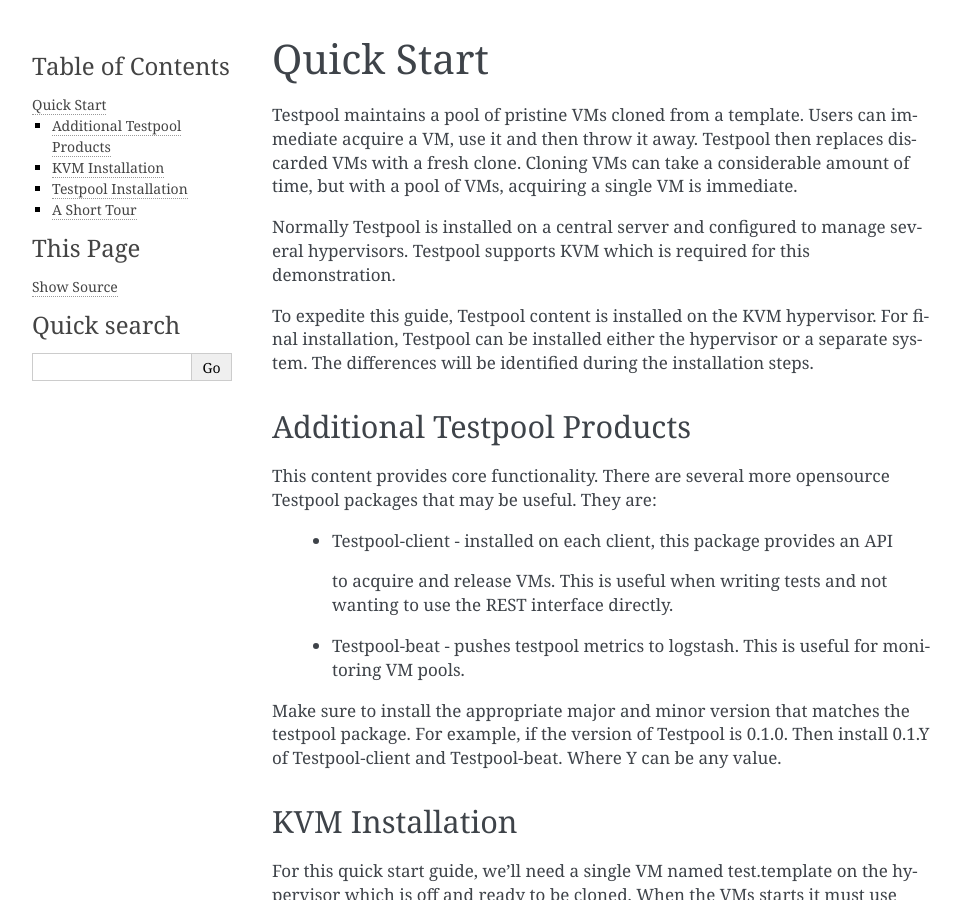
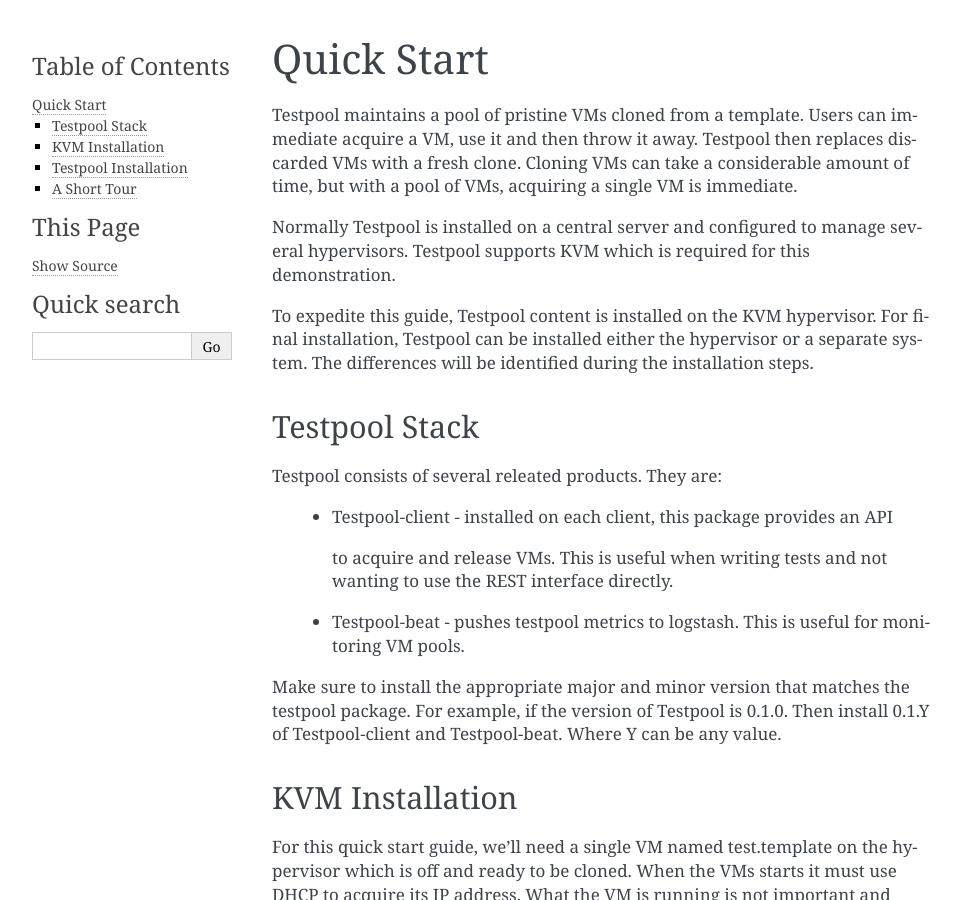
Before and after one commit to testcraftsman/testpool, a Sphinx documentation site: the page built from docs/source/quickstart.rst, in a window 1280 px wide and 900 px high. Shown: the whole window, without its empty margins (148-1109 px from the left). Built offline with Sphinx 7.4.7, drawn with Linux system fonts in a browser that asks for light colours.

Commit message:
define Testpool stack

```diff
--- a/docs/source/integration.rst
+++ b/docs/source/integration.rst
@@ -14,7 +14,7 @@ them to Logstash using Filebeat.
 ELK Installation
 ================
 
-ELK stack 5.3 is required which natively supports JSON FileBeat output. There
+ELK stack 5.5 is required which natively supports JSON FileBeat output. There
 are numerous sites to explain ELK installation e.g.
 http://www.itzgeek.com/how-tos/linux/ubuntu-how-tos/setup-elk-stack-ubuntu-16-04.html was used to test the following content.
 
--- a/docs/source/quickstart.rst
+++ b/docs/source/quickstart.rst
@@ -19,11 +19,10 @@ separate system. The differences will be identified during the installation
 steps.
 
 
-Additional Testpool Products
-----------------------------
+Testpool Stack
+--------------
 
-This content provides core functionality. There are several more opensource
-Testpool packages that may be useful. They are:
+Testpool consists of several releated products. They are:
 
   - Testpool-client - installed on each client, this package provides an API
    to acquire and release VMs.  This is useful when writing tests and not
```
